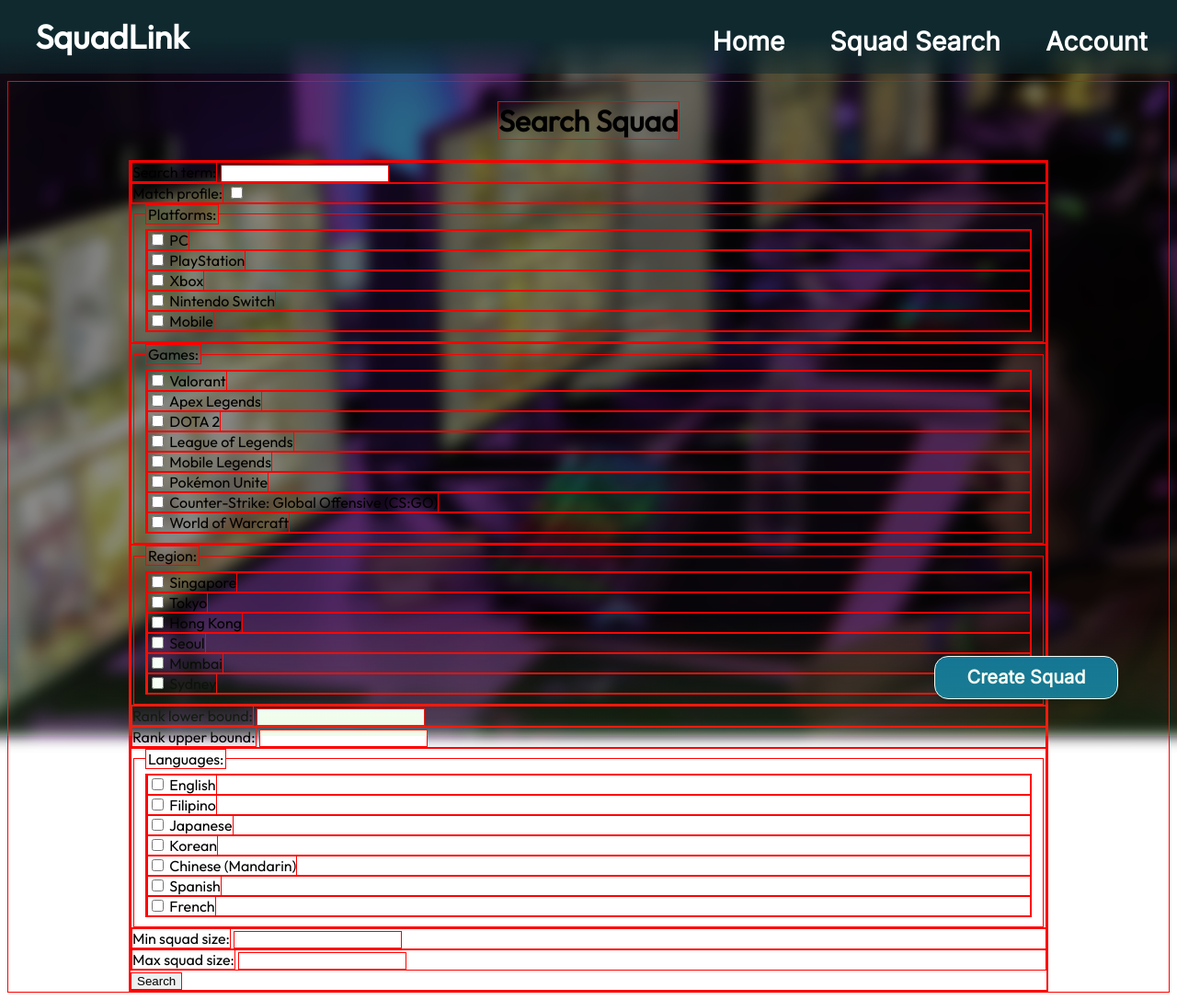
After one commit to francodvelasco/SquadLink, a Django app: page /lobby/search/ in a window 1280 px wide. The commit adds this page. Shown: the whole page at 92% size. Run offline with Django 4.2, Linux system fonts and the light colour scheme.

Commit message:
Connect lobby_search with view

```diff
--- a/SquadLinkApp/SquadLobby/forms.py
+++ b/SquadLinkApp/SquadLobby/forms.py
@@ -1,9 +1,12 @@
 from django import forms
 from django.core.exceptions import ValidationError
 
+
 def valid_squad_member_count(value):
     if value < 1:
-        raise ValidationError('Not enough Squad members. Minimum of 3 (including you, the creator) required.')
+        raise ValidationError(
+            'Not enough Squad members. Minimum of 3 (including you, the creator) required.')
+
 
 class LobbyCreateForm(forms.Form):
     PLATFORMS = (
@@ -73,35 +76,37 @@ class LobbyCreateForm(forms.Form):
 
     squad_size = forms.IntegerField(min_value=2)
 
+
 class LobbyAddMembersForm(forms.Form):
     username = forms.CharField(max_length=150)
 
+
 class LobbySearchForm(forms.Form):
-    search_term = forms.CharField(max_length=128)
-    match_profile = forms.BooleanField()
+    search_term = forms.CharField(max_length=128, required=False)
+    match_profile = forms.BooleanField(required=False)
 
     platforms = forms.MultipleChoiceField(
         widget=forms.CheckboxSelectMultiple,
-        choices=LobbyCreateForm.PLATFORMS
+        choices=LobbyCreateForm.PLATFORMS, required=False
     )
 
     games = forms.MultipleChoiceField(
         widget=forms.CheckboxSelectMultiple,
-        choices=LobbyCreateForm.GAMES
+        choices=LobbyCreateForm.GAMES, required=False
     )
 
     region = forms.MultipleChoiceField(
         widget=forms.CheckboxSelectMultiple,
-        choices=LobbyCreateForm.REGIONS
+        choices=LobbyCreateForm.REGIONS, required=False
     )
 
-    rank_lower_bound = forms.CharField(max_length=100)
-    rank_upper_bound = forms.CharField(max_length=100)
+    rank_lower_bound = forms.CharField(max_length=100, required=False)
+    rank_upper_bound = forms.CharField(max_length=100, required=False)
 
     languages = forms.MultipleChoiceField(
         widget=forms.CheckboxSelectMultiple,
-        choices=LobbyCreateForm.LANGUAGES
+        choices=LobbyCreateForm.LANGUAGES, required=False
     )
 
-    min_squad_size = forms.IntegerField(min_value=2)
-    max_squad_size = forms.IntegerField(min_value=2)
+    min_squad_size = forms.IntegerField(min_value=2, required=False)
+    max_squad_size = forms.IntegerField(min_value=2, required=False)
--- a/SquadLinkApp/SquadLobby/views.py
+++ b/SquadLinkApp/SquadLobby/views.py
@@ -184,6 +184,7 @@ class LobbyEditView(View):
 
         return self.get(request, pk)
 
+
 class LobbySearchView(View):
     def get(self, request):
         page_contents = dict()
@@ -195,7 +196,7 @@ class LobbySearchView(View):
 
         page_contents['search_form'] = LobbySearchForm()
 
-        return render(request, 'FILE-NAME.html', page_contents)
+        return render(request, 'lobby_search.html', page_contents)
 
     def post(self, request):
         form = LobbySearchForm(request.POST)
@@ -241,7 +242,8 @@ class LobbySearchView(View):
                 rank_filter |= Q(rank_higher_bound__icontains=rank_hi_bound)
 
             squad_size_filter = Q()
-            min_squad_size, max_squad_size = form.cleaned_data.get('min_squad_size'), form.cleaned_data.get('max_squad_size')
+            min_squad_size, max_squad_size = form.cleaned_data.get(
+                'min_squad_size'), form.cleaned_data.get('max_squad_size')
             if min_squad_size:
                 squad_size_filter &= Q(squad_size__gte=min_squad_size)
             if max_squad_size:
@@ -259,18 +261,21 @@ class LobbySearchView(View):
                 game_filter |= Q(game__icontains=user_game)
 
                 user_rank = user.rank
-                rank_filter |= (Q(rank_lower_bound__icontains=user_rank) | Q(rank_higher_bound__icontains=user_rank))
+                rank_filter |= (Q(rank_lower_bound__icontains=user_rank) | Q(
+                    rank_higher_bound__icontains=user_rank))
 
-            search_filter &= (platform_filter & game_filter & region_filter & language_filter & rank_filter & squad_size_filter)
+            search_filter &= (platform_filter & game_filter & region_filter &
+                              language_filter & rank_filter & squad_size_filter)
 
             if request.user.is_authenticated:
                 page_contents['user'] = request.user
                 page_contents['user_add'] = SquadLinkUserModel.objects.get(
                     user=request.user)
 
-            page_contents['lobbies'] = SquadLinkLobby.custom_manager.filter(search_filter)
+            page_contents['lobbies'] = SquadLinkLobby.custom_manager.filter(
+                search_filter)
 
-            return render(request, 'FILE-NAME.html', page_contents)
+            return render(request, 'lobby_list.html', page_contents)
         else:
             if request.user.is_authenticated:
                 page_contents['user'] = request.user
@@ -280,4 +285,4 @@ class LobbySearchView(View):
             page_contents['search_form'] = form
             page_contents['search_error'] = 'Invalid Search Query'
 
-            return render(request, 'FILE-NAME.html', page_contents)
+            return render(request, 'lobby_search.html', page_contents)
--- a/SquadLinkApp/Templates/base.html
+++ b/SquadLinkApp/Templates/base.html
@@ -20,7 +20,7 @@
             <a href="{% url 'home' %}">
                 Home
             </a>
-            <a href="{% url 'SquadLobby:lobby-list' %}">Squad Search</a>
+            <a href="{% url 'SquadLobby:lobby-search' %}">Squad Search</a>
             <a href="{% url 'UserProfile:view-profile' %}">
                 Account
             </a>
--- a/SquadLinkApp/Templates/lobby_list.html
+++ b/SquadLinkApp/Templates/lobby_list.html
@@ -1,6 +1,6 @@
 {% extends 'base.html' %}
 
-{% block title %}Squad Search{% endblock %}
+{% block title %}Squad List{% endblock %}
 
 {% load static %}
 {% block content %}
--- /dev/null
+++ b/SquadLinkApp/Templates/lobby_search.html
@@ -0,0 +1,26 @@
+{% extends 'base.html' %}
+
+{% block title %}Squad Search{% endblock %}
+
+{% load static %}
+{% block content %}
+
+<div id="imgtop"></div>
+
+<div id="lobbysearch">
+    <h1>Search Squad</h1>
+    <div id="box">
+
+        <form method="post" enctype="multipart/form-data">
+            {% csrf_token %}
+
+            {{ search_form.as_div }}
+            <button type="submit" id="invitebutton">
+                Search
+            </button>
+        </form>
+    </div>
+</div>
+<div id="createsquadbutton"><a href="{% url 'SquadLobby:lobby-create' %}">Create Squad</a></div>
+
+{% endblock %}
--- a/SquadLinkApp/UserProfile/static/style.css
+++ b/SquadLinkApp/UserProfile/static/style.css
@@ -2604,3 +2604,23 @@ header {
 
     color: #FFFFFF;
 }
+
+#lobbysearch * {
+    border: 1px solid red;
+}
+
+#lobbysearch {
+    position: relative;
+    margin: 80px 0 0 0;
+    border: 1px solid red;
+    display: flex;
+    flex-direction: column;
+    justify-content: center;
+    align-items: center;
+}
+
+#lobbysearch #box {
+    position: relative;
+    width: min(1000px, 80%);
+
+}
```
